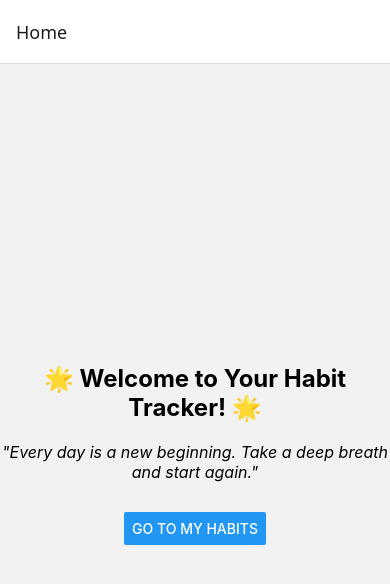
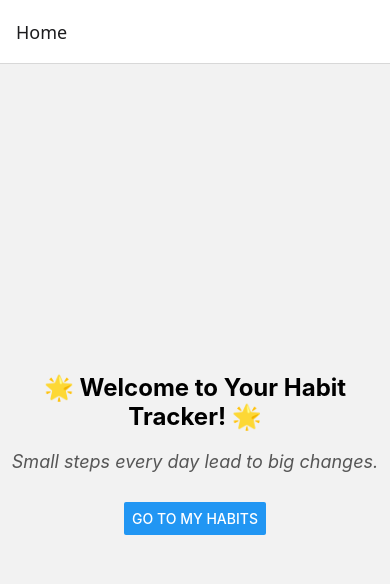
Before and after one commit to torttupohja/habit-tracker-app, a React Native app: screen / in a window 390 px wide. Shown: the top 584 px of the page. Built offline with nearby package versions, Linux system fonts and the light colour scheme.

Commit message:
add daily quotes to front screen

```diff
--- a/App.js
+++ b/App.js
@@ -1,18 +1,35 @@
-import * as React from 'react';
+import React from 'react';
 import { NavigationContainer } from '@react-navigation/native';
 import { createNativeStackNavigator } from '@react-navigation/native-stack';
 import { SafeAreaView, Text, StyleSheet, Button } from 'react-native';
 import HabitsScreen from './screens/HabitsScreen';
 
+// Stack navigator setup
 const Stack = createNativeStackNavigator();
 
+const quotes = [
+  "Believe you can and you're halfway there.",
+  "Every day is a second chance.",
+  "Small steps every day lead to big changes.",
+  "Keep going, you're doing great!",
+  "Consistency is key. You've got this!",
+  "Every morning is a fresh start.",
+  "Focus on progress, not perfection."
+];
+
+// Function to select a daily-changing quote
+function getDailyQuote() {
+  const today = new Date();
+  const index = today.getDate() % quotes.length; // Changes daily
+  return quotes[index];
+}
+
+// Home Screen Component
 function HomeScreen({ navigation }) {
   return (
     <SafeAreaView style={styles.container}>
       <Text style={styles.header}>🌟 Welcome to Your Habit Tracker! 🌟</Text>
-      <Text style={styles.quote}>
-        "Every day is a new beginning. Take a deep breath and start again."
-      </Text>
+      <Text style={styles.quote}>{getDailyQuote()}</Text>
       <Button
         title="Go to My Habits"
         onPress={() => navigation.navigate('Habits')}
@@ -21,6 +38,7 @@ function HomeScreen({ navigation }) {
   );
 }
 
+// Main App Component with Navigation
 export default function App() {
   return (
     <NavigationContainer>
@@ -32,6 +50,7 @@ export default function App() {
   );
 }
 
+// Styles for Home Screen
 const styles = StyleSheet.create({
   container: {
     flex: 1, alignItems: 'center', justifyContent: 'center', padding: 20
@@ -40,6 +59,6 @@ const styles = StyleSheet.create({
     fontSize: 24, fontWeight: 'bold', marginBottom: 20, textAlign: 'center'
   },
   quote: {
-    fontSize: 16, fontStyle: 'italic', textAlign: 'center', marginBottom: 30
+    fontSize: 18, fontStyle: 'italic', textAlign: 'center', marginBottom: 30, color: '#555'
   },
 });
```
